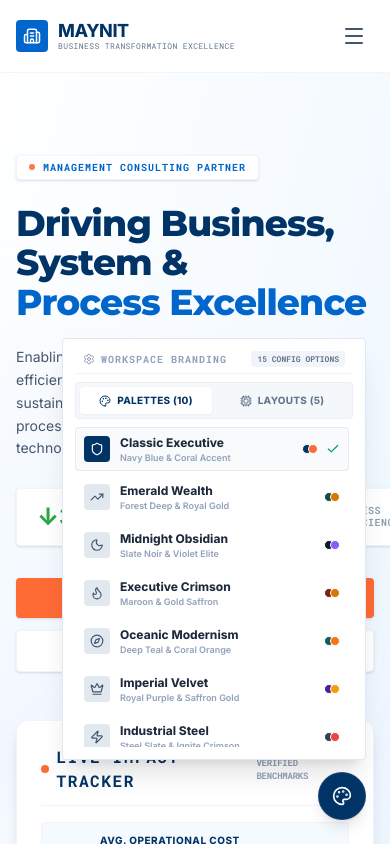
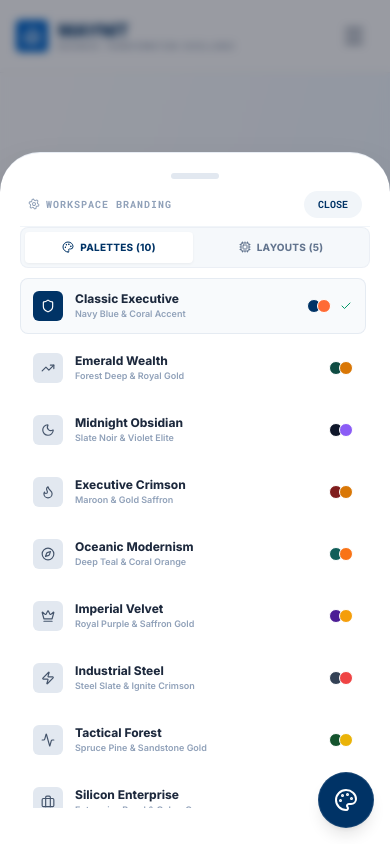
Before and after one commit to devansh-kaila-006/Website, a React (Vite) app: page / in a window 390 px wide. Both pictures are taken after a click on the button 342 px from the left and 796 px from the top of the page. Shown: the top 844 px of the page. Built offline with nearby package versions, Linux system fonts and the light colour scheme; a web font is replaced by a local one.

Commit message:
feat: add scroll progress bar and styling improvements
- Implement a custom scroll progress indicator in the header
- Add advanced custom scrollbar styling for consistent UI
- Enhance responsive layout for Home, Approach, and About sections
- Introduce comparison data tables to the About view

```diff
--- a/src/components/ApproachView.tsx
+++ b/src/components/ApproachView.tsx
@@ -114,7 +114,7 @@ export default function ApproachView({ setView }: ApproachViewProps) {
             <div className="space-y-6">
 
               {/* Header metrics */}
-              <div className="flex items-center justify-between border-b border-slate-100 pb-4">
+              <div className="flex flex-col sm:flex-row sm:items-center justify-between border-b border-slate-100 pb-4 gap-3">
                 <div className="flex items-center space-x-3">
                   <span className="text-[10px] font-mono bg-[#003366] text-white font-bold h-6 w-6 rounded-full flex items-center justify-center shrink-0">
                     {activeStage.number}
@@ -125,7 +125,7 @@ export default function ApproachView({ setView }: ApproachViewProps) {
                 </div>
 
                 {activeStage.metric && (
-                  <span className="text-[9px] font-extrabold text-[#0066CC] bg-[#E6F3FF]/45 px-2.5 py-1 rounded border border-[#0066CC]/15 uppercase tracking-widest font-mono shrink-0">
+                  <span className="text-[9px] font-extrabold text-[#0066CC] bg-[#E6F3FF]/45 px-2.5 py-1 rounded border border-[#0066CC]/15 uppercase tracking-widest font-mono shrink-0 self-start sm:self-auto max-w-full text-center">
                     {activeStage.metric}
                   </span>
                 )}
--- a/src/components/HomeView.tsx
+++ b/src/components/HomeView.tsx
@@ -72,16 +72,16 @@ export default function HomeView({ setView, setSelectedServiceId }: HomeViewProp
               <span>MANAGEMENT CONSULTING PARTNER</span>
             </span>
 
-            <h1 className="text-4xl sm:text-5xl lg:text-5.5xl font-extrabold tracking-tight text-[#003366] leading-[1.1]">
-              Driving Business, System & <br/><span className="text-[#0066CC]">Process Excellence</span>
+            <h1 className="text-3xl sm:text-5xl lg:text-5.5xl font-extrabold tracking-tight text-[#003366] leading-[1.15] sm:leading-[1.1]">
+              Driving Business, System & <br className="hidden sm:inline" /><span className="text-[#0066CC]">Process Excellence</span>
             </h1>
 
             <p className="text-sm sm:text-base text-slate-600 font-normal leading-relaxed max-w-xl">
               Enabling partner organizations to achieve operations efficiency, permanent cost leadership, and sustainable market expansion through structured process transformation, workforce alignment, and technology integration.
             </p>
 
-            {/* Premium Clean Minimalism Stats Strip */}
-            <div className="flex gap-4 pt-1">
+            {/* Premium Clean Minimalism Stats Strip - Fully optimized for phone stacked layouts */}
+            <div className="grid grid-cols-1 sm:grid-cols-2 gap-3 max-w-md w-full pt-1">
               <div className="bg-white px-5 py-3 rounded shadow-sm border border-slate-100 flex items-center gap-3">
                 <span className="text-2xl sm:text-3xl font-extrabold text-[#28A745]">↓30%</span>
                 <span className="text-[10px] uppercase tracking-wider font-semibold text-slate-400 font-mono leading-tight">Cost<br/>Reduction</span>
@@ -351,9 +351,9 @@ export default function HomeView({ setView, setSelectedServiceId }: HomeViewProp
               </p>
             </div>
             {APPROACH_STAGES[activeApproachStep].metric && (
-              <div className="mt-6 pt-4 border-t border-slate-200 flex items-center justify-between">
+              <div className="mt-6 pt-4 border-t border-slate-200 flex flex-col sm:flex-row sm:items-center justify-between gap-2">
                 <span className="text-[9px] font-mono font-bold text-slate-400 uppercase tracking-wider">Milestone target:</span>
-                <span className="text-xs font-bold text-[#28A745] bg-emerald-50 px-2.5 py-0.5 rounded border border-emerald-150">{APPROACH_STAGES[activeApproachStep].metric}</span>
+                <span className="text-xs font-bold text-[#28A745] bg-emerald-50 px-2.5 py-0.5 rounded border border-emerald-150 self-start sm:self-auto max-w-full text-left">{APPROACH_STAGES[activeApproachStep].metric}</span>
               </div>
             )}
           </div>
--- a/src/components/ThemeSelector.tsx
+++ b/src/components/ThemeSelector.tsx
@@ -21,9 +21,20 @@ export default function ThemeSelector({
 }: ThemeSelectorProps) {
   const [isOpen, setIsOpen] = useState(false);
   const [activeTab, setActiveTab] = useState<'themes' | 'templates'>('themes');
+  const [isMobile, setIsMobile] = useState(false);
   const menuRef = useRef<HTMLDivElement>(null);
 
-  // Close when clicking outside of the dropdown drawer
+  // Responsive device/screen size detection for phone optimizations
+  useEffect(() => {
+    const checkMobile = () => {
+      setIsMobile(window.innerWidth < 640);
+    };
+    checkMobile();
+    window.addEventListener('resize', checkMobile);
+    return () => window.removeEventListener('resize', checkMobile);
+  }, []);
+
+  // Close when clicking outside of the dropdown components
   useEffect(() => {
     function handleClickOutside(event: MouseEvent) {
       if (menuRef.current && !menuRef.current.contains(event.target as Node)) {
@@ -141,32 +152,67 @@ export default function ThemeSelector({
   ];
 
   return (
-    <div ref={menuRef} className="fixed bottom-6 right-6 z-50 flex flex-col items-end">
+    <div ref={menuRef}>
       <AnimatePresence>
         {isOpen && (
+          <>
+            {/* Immersive background overlay for mobile screens to anchor focus */}
             <motion.div
-            initial={{ opacity: 0, y: 15, scale: 0.95 }}
-            animate={{ opacity: 1, y: 0, scale: 1 }}
-            exit={{ opacity: 0, y: 15, scale: 0.95 }}
-            transition={{ duration: 0.2, ease: 'easeOut' }}
-            className="mb-3 w-76 bg-white border border-slate-200 rounded shadow-xl p-3 space-y-2 text-left"
+              initial={{ opacity: 0 }}
+              animate={{ opacity: 1 }}
+              exit={{ opacity: 0 }}
+              onClick={() => setIsOpen(false)}
+              className="fixed inset-0 bg-slate-950/40 backdrop-blur-xs z-50 sm:hidden"
+            />
+
+            {/* Config Choice Panel: Responsive popover for wide, sleek bottom-drawer for phones */}
+            <motion.div
+              initial={isMobile ? { y: '100%' } : { opacity: 0, y: 15, scale: 0.95 }}
+              animate={isMobile ? { y: 0 } : { opacity: 1, y: 0, scale: 1 }}
+              exit={isMobile ? { y: '100%' } : { opacity: 0, y: 15, scale: 0.95 }}
+              transition={{ type: 'spring', damping: 25, stiffness: 300 }}
+              className={`fixed z-50 bg-white text-left shadow-2xl border border-slate-200/80 outline-none
+                ${isMobile
+                  ? 'bottom-0 left-0 right-0 w-full rounded-t-[2.5rem] p-5 pb-9 border-x-0 border-b-0 max-h-[82vh] flex flex-col'
+                  : 'bottom-22 right-6 w-80 rounded-xl p-3 space-y-2'
+                }
+              `}
             >
-            {/* Header description */}
-            <div className="px-2 pb-1.5 border-b border-slate-100 flex items-center justify-between">
+              {/* Native touch drag indicator at top on phone layouts */}
+              {isMobile && (
+                <div className="flex justify-center pb-3">
+                  <div className="w-12 h-1.5 bg-slate-200 rounded-full" />
+                </div>
+              )}
+
+              {/* Header description with responsive actions */}
+              <div className="px-2 pb-2 border-b border-slate-100 flex items-center justify-between shrink-0">
                 <span className="text-[10px] font-mono font-extrabold uppercase tracking-widest text-slate-400 flex items-center gap-1.5">
-                <Settings className="h-3 w-3 text-slate-400 animate-spin-slow" />
+                  <Settings className="h-3 w-3 text-slate-400 rotate-45" />
                   WORKSPACE BRANDING
                 </span>
+
+                {isMobile ? (
+                  <button
+                    onClick={() => setIsOpen(false)}
+                    className="text-[10px] font-mono bg-slate-100 hover:bg-slate-200 text-[#003366] px-3.5 py-1.5 rounded-full font-extrabold uppercase transition-all duration-150 cursor-pointer"
+                  >
+                    Close
+                  </button>
+                ) : (
                   <span className="text-[8px] font-mono bg-slate-100 text-slate-500 px-1.5 py-0.5 rounded uppercase font-bold text-3xs">
                     15 CONFIG OPTIONS
                   </span>
+                )}
               </div>
 
-            {/* Config Mode Switch Tabs */}
-            <div className="grid grid-cols-2 gap-1 p-1 bg-slate-100/70 rounded border border-slate-200/50">
+              {/* Config Mode Switch Tabs (Higher tap-target height for mobile screens) */}
+              <div className="grid grid-cols-2 gap-1 p-1 bg-slate-100/70 rounded-lg border border-slate-200/50 shrink-0">
                 <button
                   onClick={() => setActiveTab('themes')}
-                className={`flex items-center justify-center space-x-1.5 py-1.5 px-2 rounded font-bold text-[10px] uppercase tracking-wide transition-all duration-150 cursor-pointer ${
+                  className={`flex items-center justify-center space-x-1.5 rounded font-bold text-[10px] uppercase tracking-wide transition-all duration-150 cursor-pointer ${
+                    isMobile ? 'py-2 px-3' : 'py-1.5 px-2'
+                  } ${
                     activeTab === 'themes'
                       ? 'bg-white text-[#003366] shadow-[0_1px_3px_rgba(0,0,0,0.05)] font-extrabold'
                       : 'text-slate-500 hover:text-slate-900'
@@ -177,7 +223,9 @@ export default function ThemeSelector({
                 </button>
                 <button
                   onClick={() => setActiveTab('templates')}
-                className={`flex items-center justify-center space-x-1.5 py-1.5 px-2 rounded font-bold text-[10px] uppercase tracking-wide transition-all duration-150 cursor-pointer ${
+                  className={`flex items-center justify-center space-x-1.5 rounded font-bold text-[10px] uppercase tracking-wide transition-all duration-150 cursor-pointer ${
+                    isMobile ? 'py-2 px-3' : 'py-1.5 px-2'
+                  } ${
                     activeTab === 'templates'
                       ? 'bg-white text-[#003366] shadow-[0_1px_3px_rgba(0,0,0,0.05)] font-extrabold'
                       : 'text-slate-500 hover:text-slate-900'
@@ -188,8 +236,10 @@ export default function ThemeSelector({
                 </button>
               </div>
 
-            {/* Option lists */}
-            <div className="space-y-1 max-h-80 overflow-y-auto pr-1 scrollbar-thin scrollbar-thumb-slate-200">
+              {/* Option lists (Using overscroll-contain & larger touch padding optimized for fingers on phone) */}
+              <div className={`space-y-1.5 overflow-y-auto pr-1 overscroll-contain scrollbar-thin scrollbar-thumb-slate-200 ${
+                isMobile ? 'flex-1 min-h-0 py-2.5' : 'max-h-80'
+              }`}>
                 {activeTab === 'themes' ? (
                   // THEME LISTING
                   themes.map((themeOption) => {
@@ -201,14 +251,20 @@ export default function ThemeSelector({
                         onClick={() => {
                           onThemeChange(themeOption.id);
                         }}
-                      className={`w-full flex items-center justify-between p-2 rounded text-left transition-all duration-150 cursor-pointer ${
+                        className={`w-full flex items-center justify-between rounded-lg text-left transition-all duration-150 cursor-pointer border ${
+                          isMobile ? 'p-3' : 'p-2'
+                        } ${
                           isActive
-                          ? 'bg-slate-50 border border-slate-200/80 shadow-xxs'
-                          : 'hover:bg-slate-50 border border-transparent'
+                            ? 'bg-slate-50 border-slate-200/80 shadow-xxs'
+                            : 'hover:bg-slate-50/50 border-transparent'
                         }`}
                       >
-                      <div className="flex items-center space-x-2.5">
-                        <div className={`p-1.5 rounded flex items-center justify-center ${isActive ? 'bg-[#003366] text-white' : 'bg-slate-200 text-slate-600'}`}>
+                        <div className="flex items-center space-x-3">
+                          <div className={`rounded-md flex items-center justify-center shrink-0 ${
+                            isMobile ? 'p-2' : 'p-1.5'
+                          } ${
+                            isActive ? 'bg-[#003366] text-white' : 'bg-slate-200 text-slate-600'
+                          }`}>
                             <Icon className="h-3.5 w-3.5" />
                           </div>
                           <div>
@@ -223,10 +279,14 @@ export default function ThemeSelector({
 
                         <div className="flex items-center space-x-2 shrink-0">
                           <div className="flex -space-x-1">
-                          <span className={`h-2.5 w-2.5 rounded-full border border-white ${themeOption.colors[0]}`} />
-                          <span className={`h-2.5 w-2.5 rounded-full border border-white ${themeOption.colors[1]}`} />
+                            <span className={`rounded-full border border-white ${
+                              isMobile ? 'h-3.5 w-3.5 border-1.5' : 'h-2.5 w-2.5'
+                            } ${themeOption.colors[0]}`} />
+                            <span className={`rounded-full border border-white ${
+                              isMobile ? 'h-3.5 w-3.5 border-1.5' : 'h-2.5 w-2.5'
+                            } ${themeOption.colors[1]}`} />
                           </div>
-                        {isActive && <Check className="h-3.5 w-3.5 text-emerald-600 shrink-0" />}
+                          {isActive && <Check className="h-3 w-3.5 text-emerald-600 shrink-0" />}
                         </div>
                       </button>
                     );
@@ -242,14 +302,20 @@ export default function ThemeSelector({
                         onClick={() => {
                           onTemplateChange(tmplOption.id);
                         }}
-                      className={`w-full flex items-center justify-between p-2 rounded text-left transition-all duration-150 cursor-pointer ${
+                        className={`w-full flex items-center justify-between rounded-lg text-left transition-all duration-150 cursor-pointer border ${
+                          isMobile ? 'p-3' : 'p-2'
+                        } ${
                           isActive
-                          ? 'bg-slate-50 border border-slate-200/80 shadow-xxs'
-                          : 'hover:bg-slate-50 border border-transparent'
+                            ? 'bg-slate-50 border-slate-200/80 shadow-xxs'
+                            : 'hover:bg-slate-50/50 border-transparent'
                         }`}
                       >
-                      <div className="flex items-center space-x-2.5">
-                        <div className={`p-1.5 rounded flex items-center justify-center ${isActive ? 'bg-[#003366] text-white' : 'bg-slate-200 text-slate-600'}`}>
+                        <div className="flex items-center space-x-3">
+                          <div className={`rounded-md flex items-center justify-center shrink-0 ${
+                            isMobile ? 'p-2' : 'p-1.5'
+                          } ${
+                            isActive ? 'bg-[#003366] text-white' : 'bg-slate-200 text-slate-600'
+                          }`}>
                             <Icon className="h-3.5 w-3.5" />
                           </div>
                           <div>
@@ -263,7 +329,7 @@ export default function ThemeSelector({
                         </div>
 
                         <div className="flex items-center shrink-0">
-                        {isActive && <Check className="h-3.5 w-3.5 text-emerald-600 shrink-0" />}
+                          {isActive && <Check className="h-3 w-3.5 text-emerald-600 shrink-0" />}
                         </div>
                       </button>
                     );
@@ -271,16 +337,22 @@ export default function ThemeSelector({
                 )}
               </div>
             </motion.div>
+          </>
         )}
       </AnimatePresence>
 
+      {/* Floating Trigger button (Slightly larger tap area and more distinct positioning on mobile) */}
+      <div className={`fixed z-50 ${isMobile ? 'bottom-4 right-4' : 'bottom-6 right-6'}`}>
         <button
           onClick={() => setIsOpen(!isOpen)}
-        className="h-12 w-12 bg-[#003366] hover:bg-[#003366]/90 hover:scale-105 active:scale-95 text-white rounded-full flex items-center justify-center shadow-lg hover:shadow-xl transition-all duration-200 cursor-pointer border border-white/10 group focus:outline-none"
+          className={`bg-[#003366] hover:bg-[#003366]/90 hover:scale-105 active:scale-95 text-white rounded-full flex items-center justify-center shadow-lg hover:shadow-xl transition-all duration-200 cursor-pointer border border-white/10 group focus:outline-none ${
+            isMobile ? 'h-14 w-14' : 'h-12 w-12'
+          }`}
           title="Toggle Brand Themes & Templates"
         >
-        <Palette className="h-5 w-5 group-hover:rotate-12 transition-transform duration-300" />
+          <Palette className={`${isMobile ? 'h-6 w-6' : 'h-5 w-5'} group-hover:rotate-12 transition-transform duration-300`} />
         </button>
+      </div>
     </div>
   );
 }
--- a/src/index.css
+++ b/src/index.css
@@ -304,3 +304,37 @@
   border-radius: 8px !important;
   box-shadow: 0 2px 8px -1px rgba(100, 116, 139, 0.06) !important;
 }
+
+/* ==========================================================================
+   CUSTOM ADVANCED CORPORATE SCROLLER STYLING
+   ========================================================================== */
+
+/* Modern scrollbar support for Webkit engines (Chrome, Edge, Safari, iOS, Android) */
+::-webkit-scrollbar {
+  width: 6px;
+  height: 6px;
+}
+
+::-webkit-scrollbar-track {
+  background: transparent;
+}
+
+::-webkit-scrollbar-thumb {
+  background-color: var(--theme-s, #0066CC);
+  border-radius: 12px;
+  border: 1px solid transparent;
+  background-clip: padding-box;
+  transition: background-color 0.2s ease;
+}
+
+::-webkit-scrollbar-thumb:hover {
+  background-color: var(--theme-p, #003366);
+}
+
+/* Firefox scrollbar support */
+@supports (scrollbar-color: auto) {
+  html, body, div, section {
+    scrollbar-color: var(--theme-s, #0066CC) transparent;
+    scrollbar-width: thin;
+  }
+}
```
Also changed, not shown: src/components/AboutView.tsx (+80 -56 lines), src/components/Header.tsx (+15 -0 lines), src/components/ImpactView.tsx (+10 -8 lines). Lines whose indentation alone changed are shown as unchanged.
